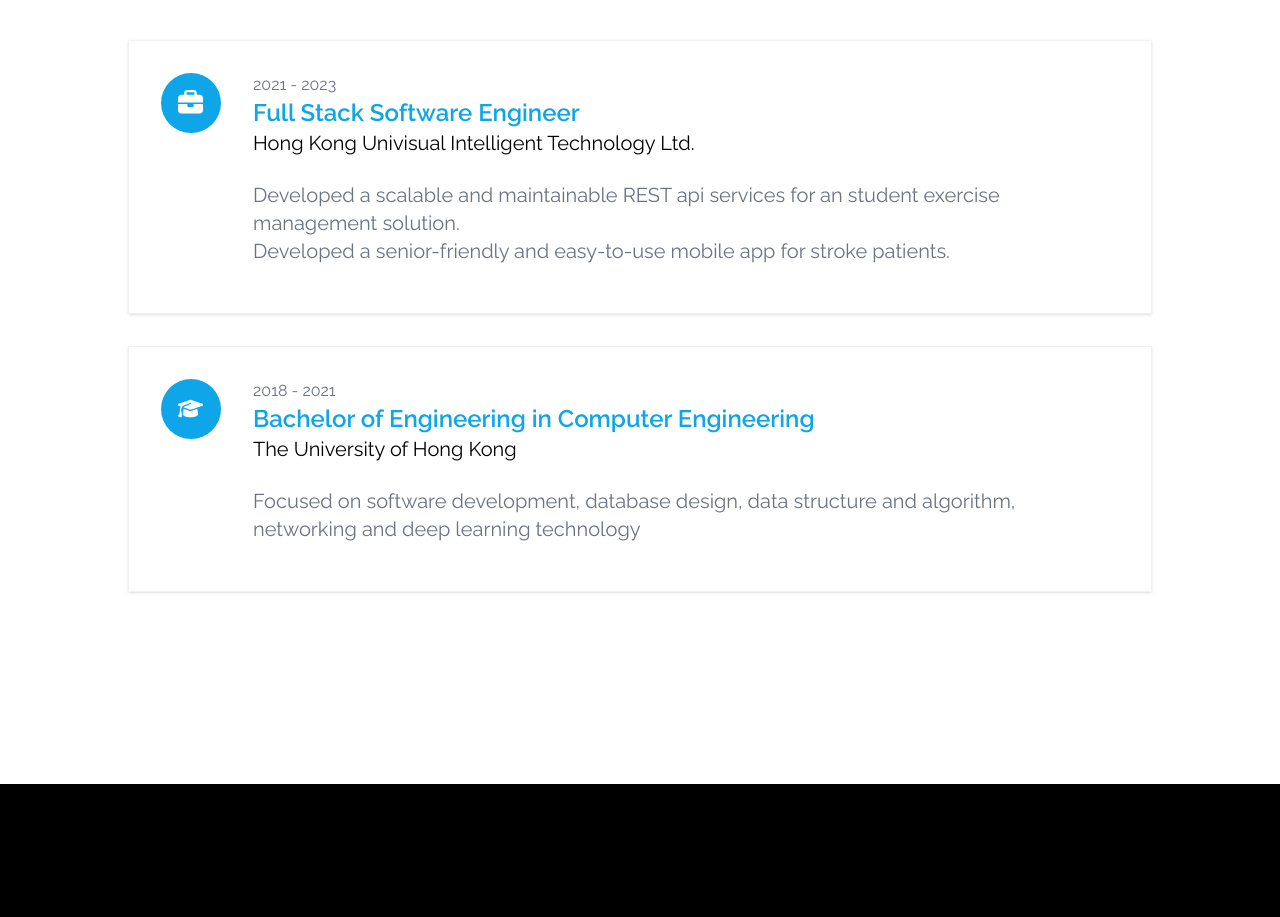
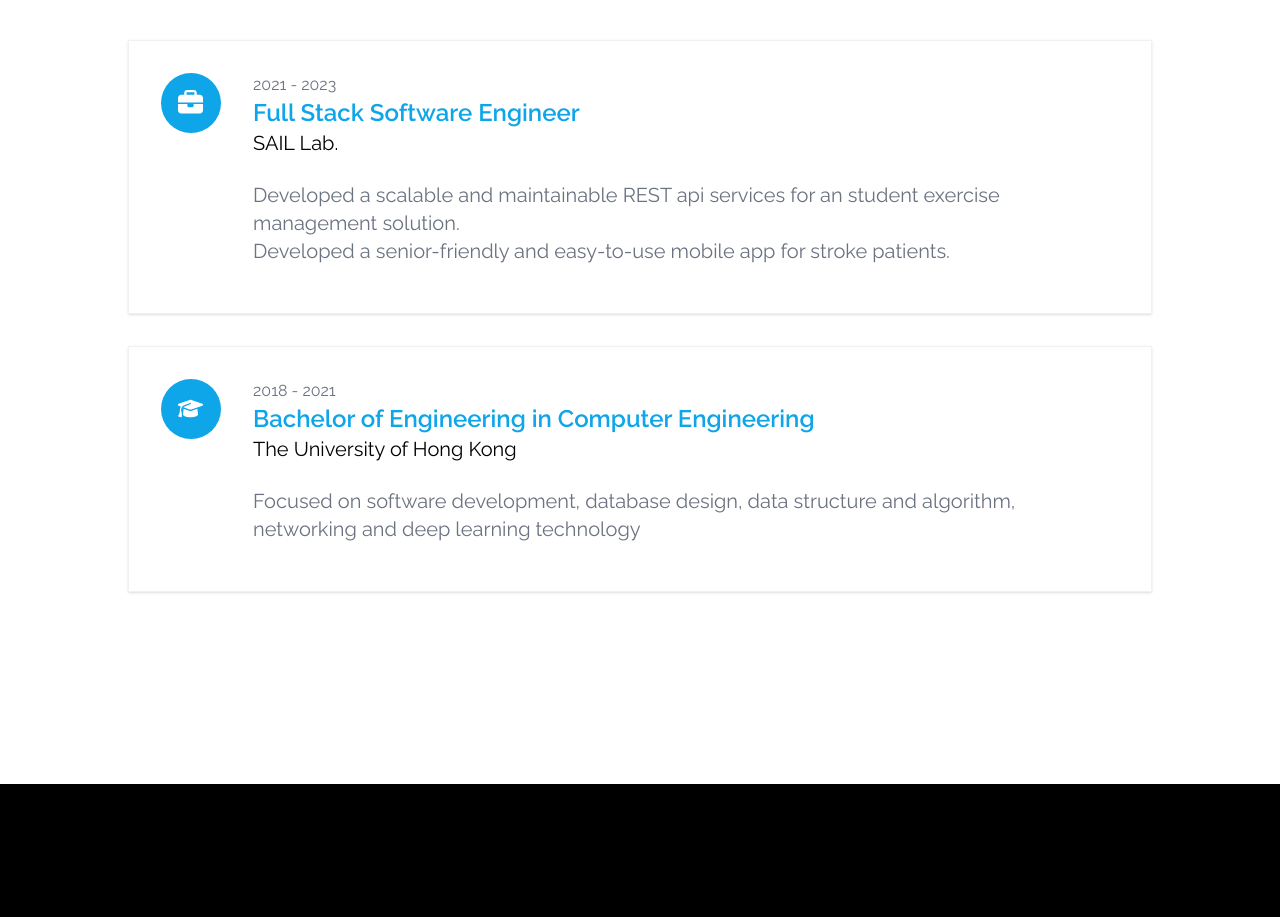
Before and after one commit to oscar22558/portfolio, a Next.js app in the folder ui/: page / in a window 1280 px wide. Shown: the part 2480-3397 px from the top of the page. Built offline with nearby package versions, Linux system fonts and the light colour scheme.

Commit message:
Updated work experience section

```diff
--- a/ui/app/(experience)/ExpTimelineModels.ts
+++ b/ui/app/(experience)/ExpTimelineModels.ts
@@ -2,7 +2,7 @@ export const ExpTimelineModels = [
     {
         title: "Full Stack Software Engineer",
         period: "2021 - 2023",
-        organization: "Hong Kong Univisual Intelligent Technology Ltd.",
+        organization: "SAIL Lab.",
         descriptions: [
             "Developed a scalable and maintainable REST api services for an student exercise management solution.",
             "Developed a senior-friendly and easy-to-use mobile app for stroke patients."
```
